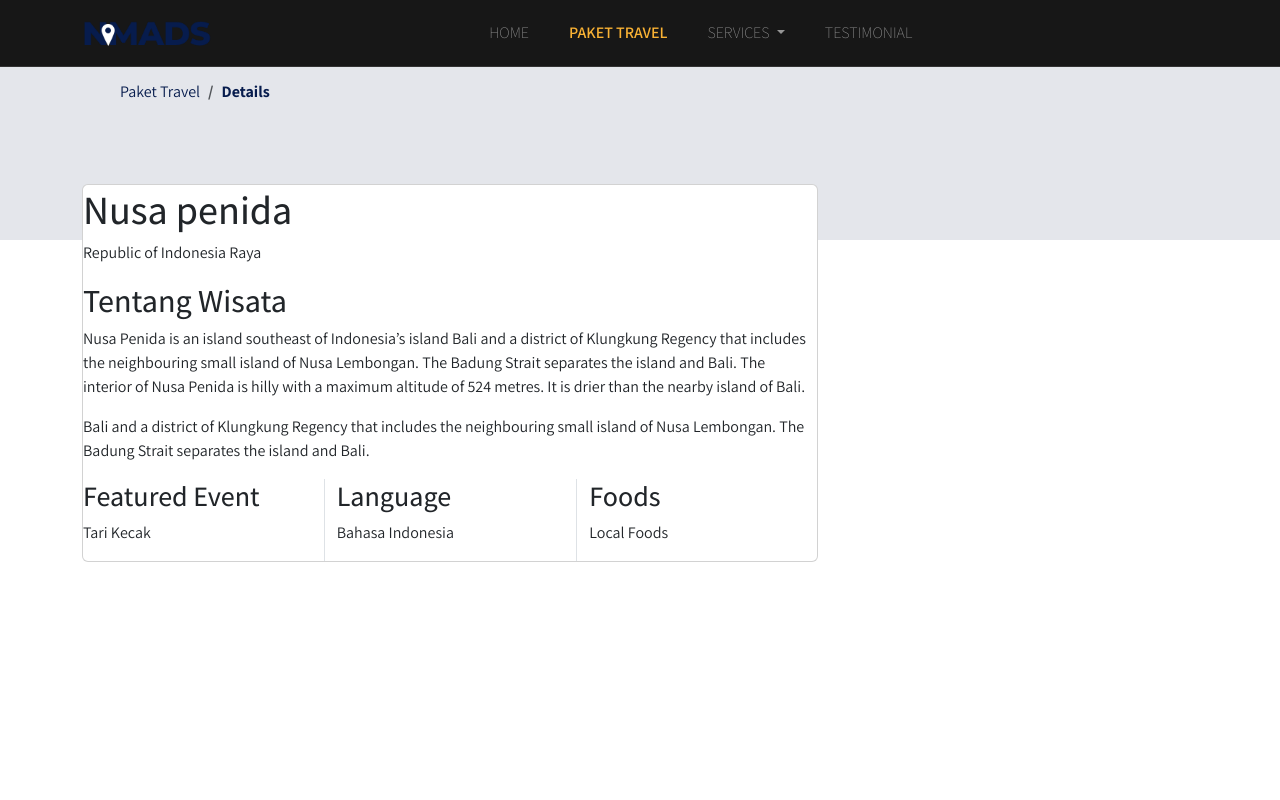
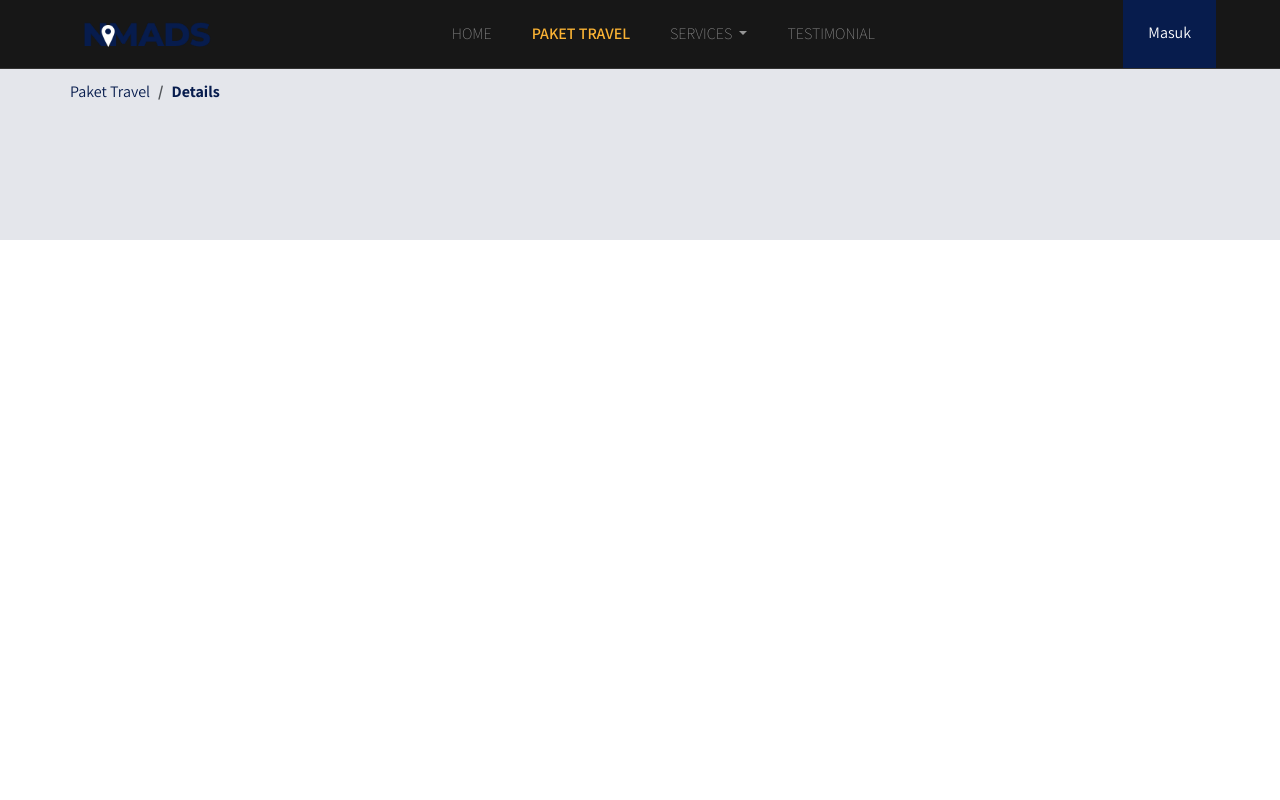
Before and after one commit to Farizal97/travel-boostrap-5-new, a plain HTML site: page details.html in a window 1280 px wide. Shown: the top 800 px of the page. Drawn offline with nearby package versions, Linux system fonts and the light colour scheme; a web font is replaced by a local one.

Commit message:
final-breadcrumb

```diff
--- a/details.html
+++ b/details.html
@@ -64,6 +64,20 @@
                         <a class="nav-link" href="#">Testimonial</a>
                     </li>
                 </ul>
+                <!-- Mobile Button -->
+                <form  class="form-inline d-sm-block d-md-none">
+                    <button class="btn btn-login  my-2 my-sm-0">
+                        Masuk
+                    </button>
+                </form>
+                <!-- akhir mobile button -->
+                <!-- Desktop Button -->
+                <form  class="form-inline my-2 my-lg-0 d-none d-md-block">
+                    <button class="btn btn-login btn-navbar-right my-2 my-sm-0 px-4">
+                        Masuk
+                    </button>
+                </form>
+                <!-- Akhir Desktop Button -->
             </div>
         </div>
     </nav>
@@ -74,6 +88,7 @@
 
 
     <main>
+
 <section class="section-details-header"></section>
 <section class="section-details-content">
     <div class="container">
@@ -87,50 +102,10 @@
                </nav>
             </div>
         </div>
-                <div class="row">
-                    <div class="col-lg-8 pl-lg-0">
-                        <div class="card card-details">
-                            <h1>Nusa penida</h1>
-                            <p>Republic of Indonesia Raya</p>
-                            <div class="gallery">
-
-                            </div>
-                            <h2>Tentang Wisata</h2>
-                            <p>Nusa Penida is an island southeast of Indonesia’s island Bali and a district of Klungkung
-                            Regency that includes the neighbouring small island of Nusa Lembongan. The Badung
-                            Strait separates the island and Bali. The interior of Nusa Penida is hilly with a maximum
-                            altitude of 524 metres. It is drier than the nearby island of Bali.</p>
-                            <p>Bali and a district of Klungkung Regency that includes the neighbouring small island of
-                            Nusa Lembongan. The Badung Strait separates the island and Bali.</p>
-                             <div class="features row">
-                            <div class="col-md-4">
-                                <div class="descrption">
-                                    <h3>Featured Event</h3>
-                                    <p>Tari Kecak</p>
-                                </div>
-                            </div>
-                       <!-- 2 -->
-                        <div class="col-md-4 border-start">
-                                <div class="descrption">
-                                    <h3>Language</h3>
-                                    <p>Bahasa Indonesia</p>
-                                </div>
-                            </div>
-                            <!-- 3 -->
-                        <div class="col-md-4 border-start">
-                                <div class="descrption">
-                                    <h3>Foods</h3>
-                                    <p>Local Foods</p>
-                                </div>
-                            </div>
-                        </div>
-
-                            </div>
-                        </div>
-                    </div>
-                </div>
     </div>
 </section>
+
+
     </main>
 
 
@@ -208,7 +183,9 @@
 
     <!-- Optional JavaScript -->
     <!-- jQuery first, then Popper.js, then Bootstrap JS -->
-    <script src="frontend/libraries/jquery/jquery-3.4.1.min.js"></script>
+    <script src="https://code.jquery.com/jquery-3.5.1.slim.min.js"
+        integrity="sha384-DfXdz2htPH0lsSSs5nCTpuj/zy4C+OGpamoFVy38MVBnE+IbbVYUew+OrCXaRkfj"
+        crossorigin="anonymous"></script>
     <script src="https://cdn.jsdelivr.net/npm/popper.js@1.16.1/dist/umd/popper.min.js"
         integrity="sha384-9/reFTGAW83EW2RDu2S0VKaIzap3H66lZH81PoYlFhbGU+6BZp6G7niu735Sk7lN"
         crossorigin="anonymous"></script>
--- a/frontend/styles/main.scss
+++ b/frontend/styles/main.scss
@@ -304,24 +304,23 @@ body {
    }
 
 
- .section-details-header {
+.section-details-header{
     min-height: 310px;
     background: #e4e6eb;
     margin-top: -70px;
 }
 
-.section-details-content {
-  margin-top: -210px;
+.section-details-content{
+    margin-top: -160px;
     min-height: 100vh;
-
-  .breadcrumb {
+    .breadcrumb{
         background-color: transparent;
-    padding: 50px;
+        padding: 0;
         margin-bottom: 30px;
     }
 
-  .breadcrumb-item {
-    &.active {
+    .breadcrumb-item{
+        &.active{
             font-weight: bold;
             color: #071C4D;
         }
```
Also changed, not shown: frontend/images/ic_event.jpg (added), frontend/images/ic_language.jpg (added), frontend/styles/main.css, 1 other file. Lines whose indentation alone changed are shown as unchanged.
